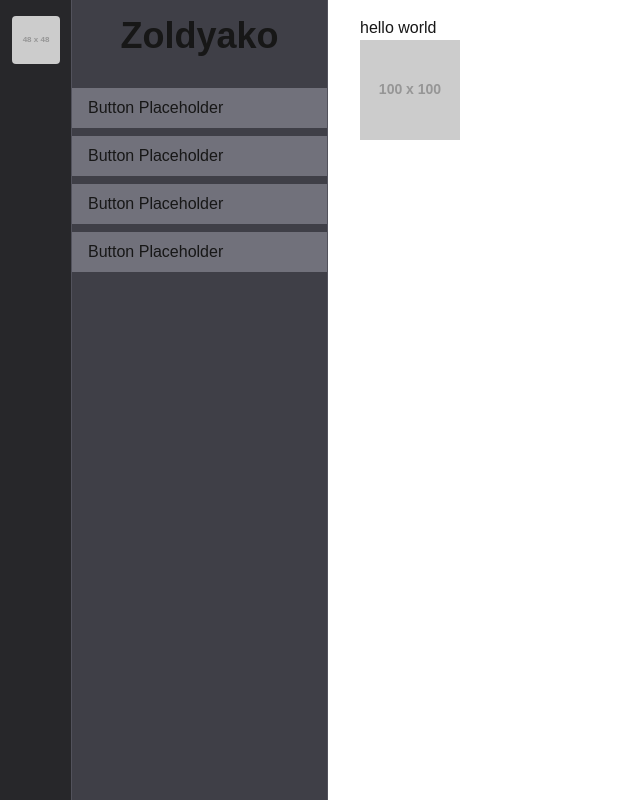
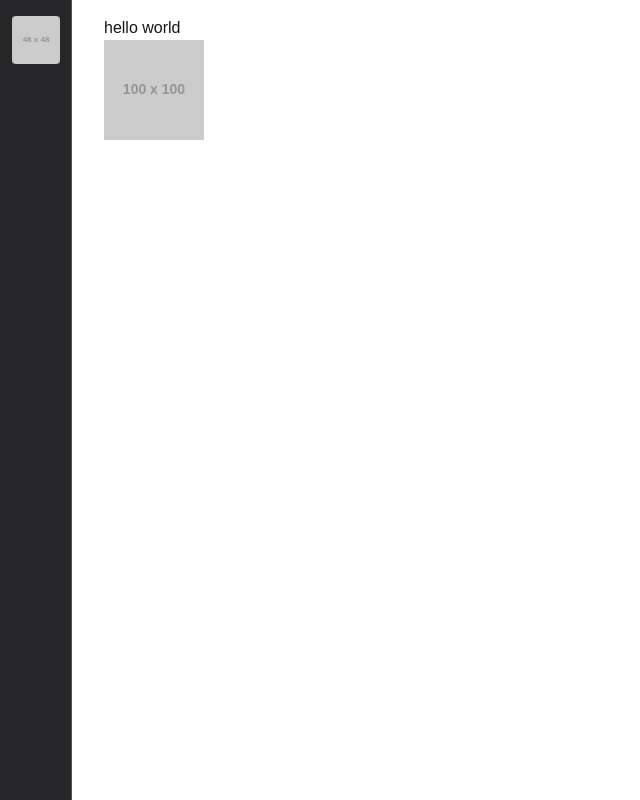
Before and after one commit to Zoldyako/zoldyako_site, a Next.js app: page / in a window 1280 px wide. Shown: the whole page, without its empty margins (0-640 px from the left). Built offline with nearby package versions, Linux system fonts and the light colour scheme.

Commit message:
update: removes sidebar for now

```diff
--- a/src/app/layout.tsx
+++ b/src/app/layout.tsx
@@ -2,7 +2,7 @@ import type { Metadata } from "next";
 import { Geist, Geist_Mono } from "next/font/google";
 import "./globals.css";
 import Navbar from "@/components/Navbar";
-import Sidebar from "@/components/Sidebar";
+// import Sidebar from "@/components/Sidebar";
 
 const geistSans = Geist({
     variable: "--font-geist-sans",
@@ -31,7 +31,7 @@ export default function RootLayout({
         >
             <body className="h-full flex">
                 <Navbar />
-                <Sidebar />
+                {/*<Sidebar /> TO-DO: Re-add when functionality is ready*/}
                 {children}
             </body>
         </html>
```
